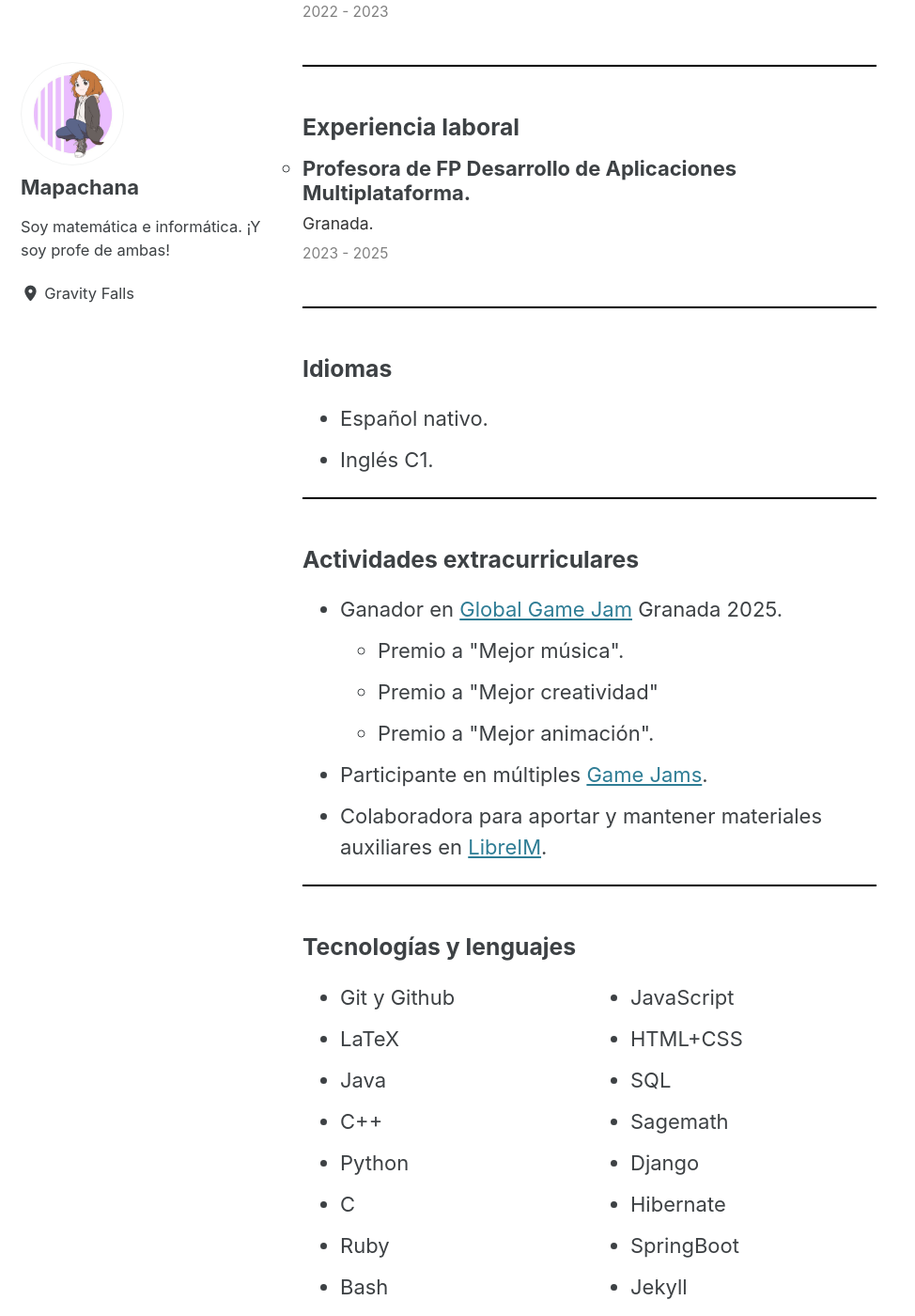
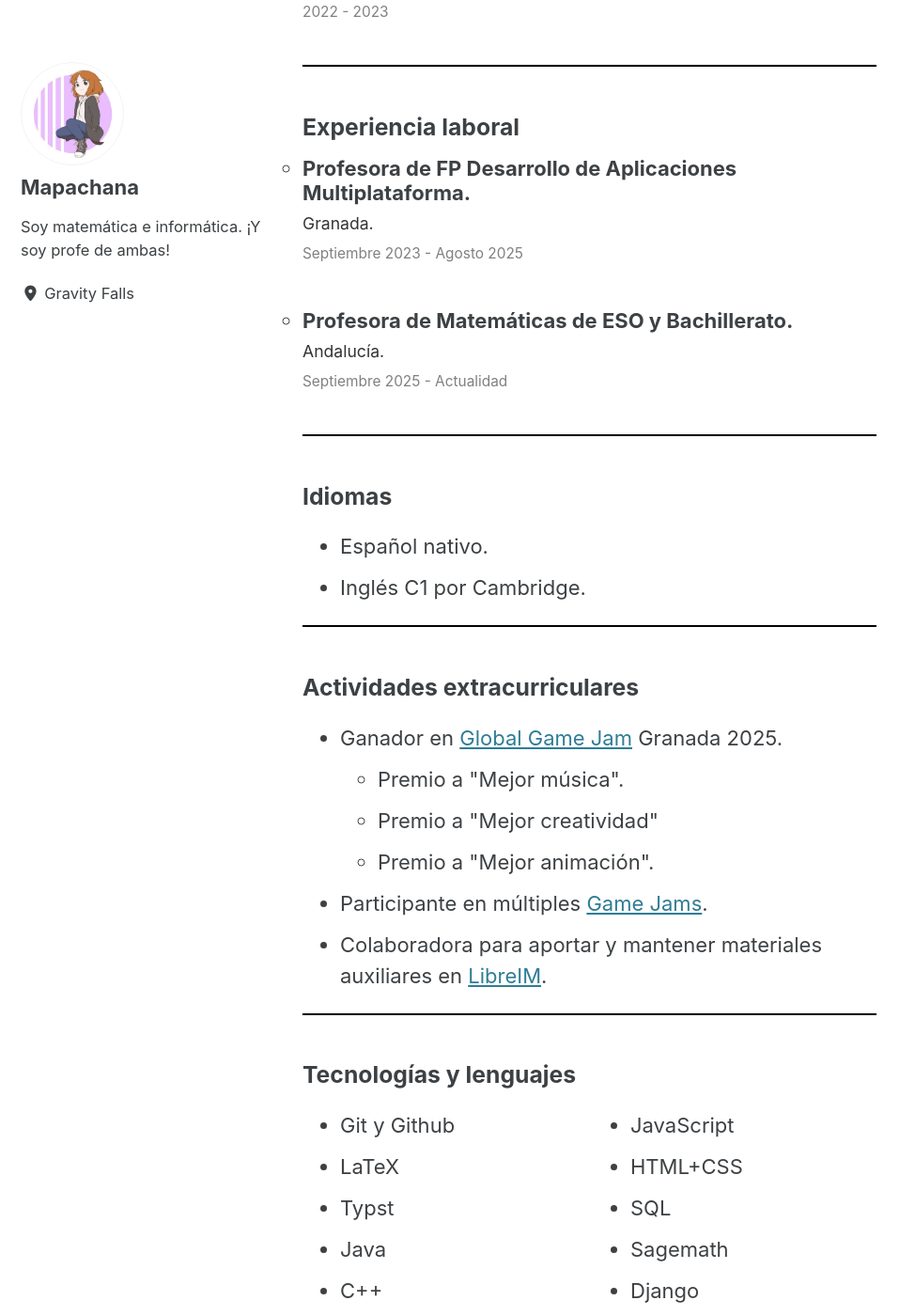
Before and after one commit to Mapachana/Mapachana.github.io, a Jekyll site: the page built from _cv/cv.html, in a window 1280 px wide and 1400 px high, scrolled down 686 px. Shown: the whole window at 94% size, without its empty margins (0-974 px from the left). Built offline with Jekyll 4.4.1, drawn with Linux system fonts in a browser that asks for light colours; cached includes are drawn as plain includes.

```diff
--- a/_cv/cv.html
+++ b/_cv/cv.html
@@ -34,7 +34,12 @@ permalink: /cv/
   <li>
     <h3>Profesora de FP Desarrollo de Aplicaciones Multiplataforma.</h3>
     <p>Granada.</p>
-    <p class="date">2023 - 2025</p>
+    <p class="date">Septiembre 2023 - Agosto 2025</p>
+  </li>
+  <li>
+    <h3>Profesora de Matemáticas de ESO y Bachillerato.</h3>
+    <p>Andalucía.</p>
+    <p class="date">Septiembre 2025 - Actualidad</p>
   </li>
 </ul>
 
@@ -44,8 +49,8 @@ permalink: /cv/
 <h3>Idiomas</h3>
 
 <ul>
-  <li> Español nativo.</li>
-  <li>Inglés C1.</li>
+  <li>Español nativo.</li>
+  <li>Inglés C1 por Cambridge.</li>
 </ul>
 
 <hr>
@@ -73,6 +78,7 @@ permalink: /cv/
 <ul id="tecnologias">
   <li>Git y Github</li>
   <li>LaTeX</li>
+  <li>Typst</li>
   <li>Java</li>
   <li>C++</li>
   <li>Python</li>
```
Also changed, not shown: _posts/2026-07-29-registrodiario.md (added, +35 -0 lines), assets/images/registrodiario/registro_diario.png (added), 2 other files.
